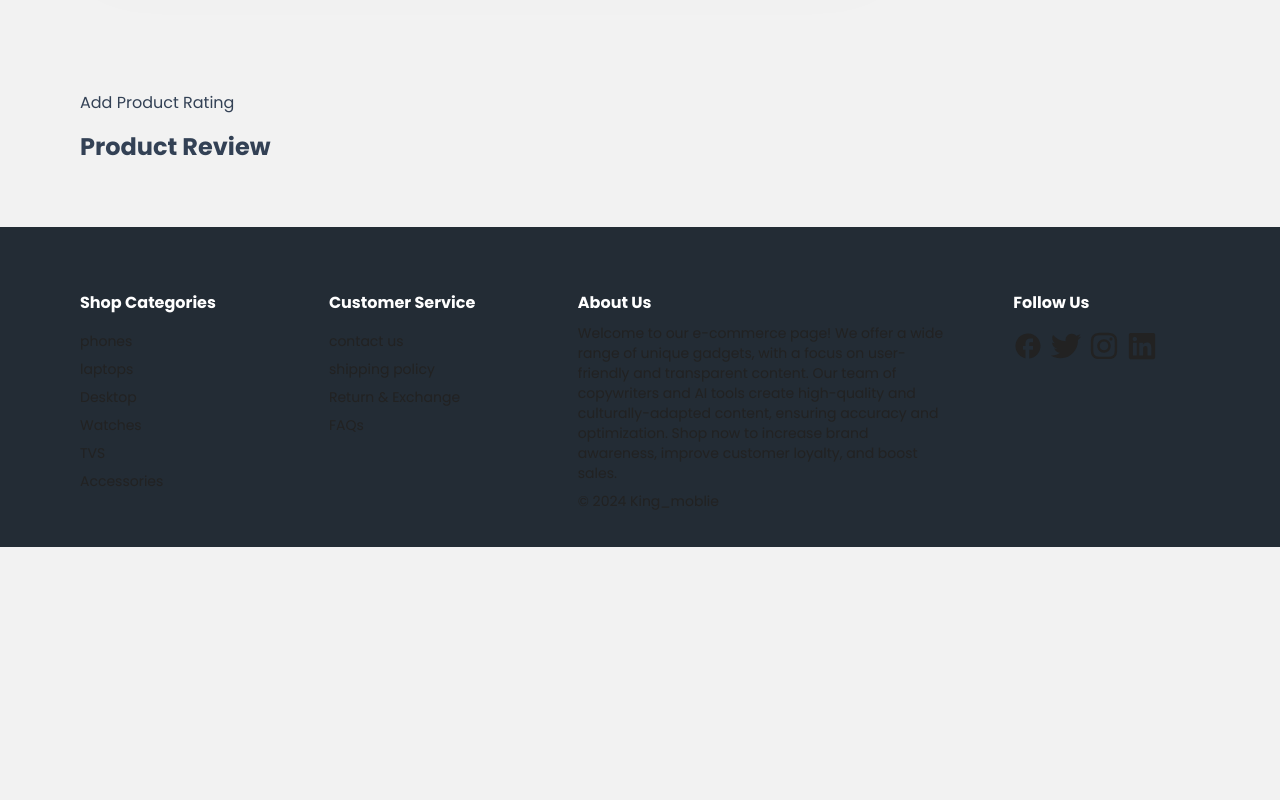
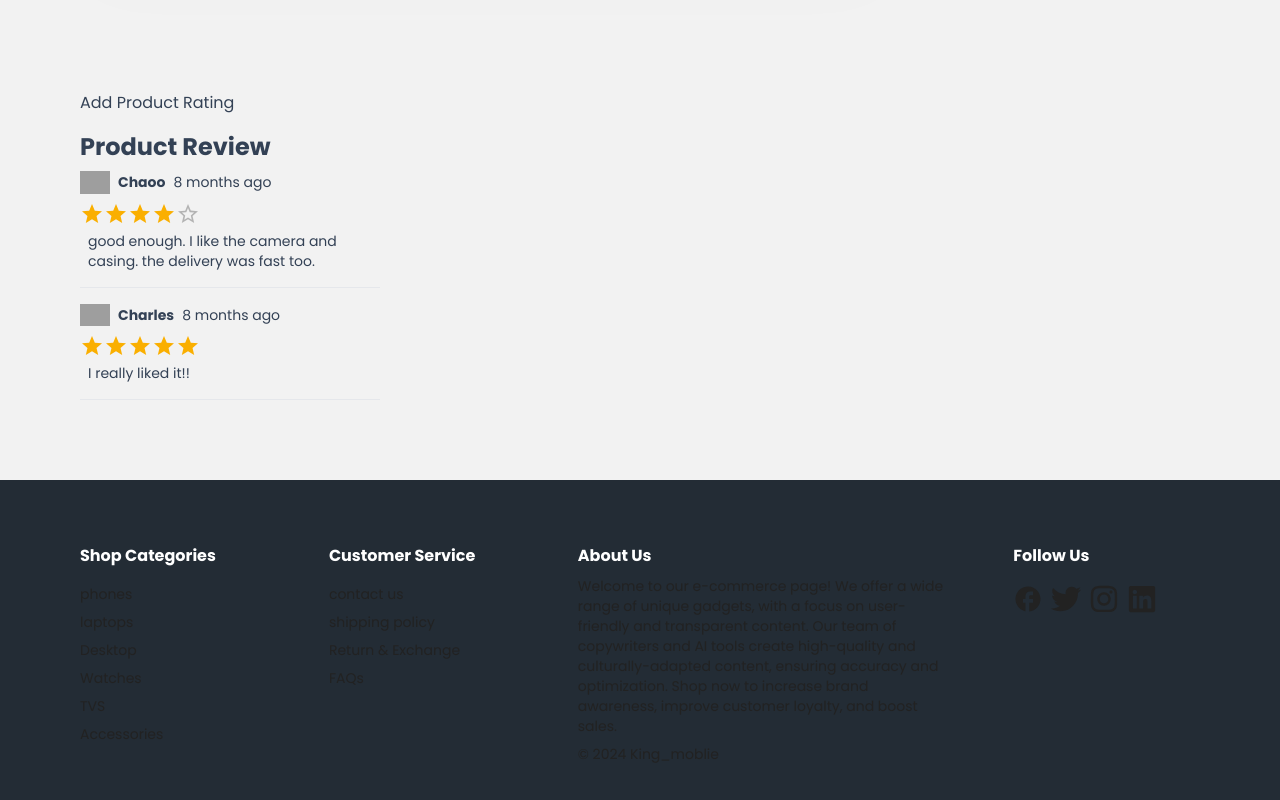
Before and after one commit to okoid721/Phone_Eccomerce, a Next.js app in the folder phone-eccomerce/: page /product/1 in a window 1280 px wide. Shown: the part 969-1769 px from the top of the page. Before the commit the page ends 1516 px from the top, so only its background shows below. Built offline with nearby package versions, Linux system fonts and the light colour scheme; grey boxes are pictures that could not be loaded; a web font is replaced by a local one.

Commit message:
eccomerce

```diff
--- /dev/null
+++ b/phone-eccomerce/app/components/Avatar.tsx
@@ -0,0 +1,24 @@
+import Image from 'next/image';
+import React from 'react';
+import { FaUserCircle } from 'react-icons/fa';
+
+interface AvatarProps {
+  src?: string | null | undefined;
+}
+
+const Avatar: React.FC<AvatarProps> = ({ src }) => {
+  if (src) {
+    return (
+      <Image
+        src={src}
+        alt="Avatar"
+        className=" rounded-ful"
+        height={30}
+        width={30}
+      />
+    );
+  }
+  return <FaUserCircle size={24} />;
+};
+
+export default Avatar;
--- a/phone-eccomerce/app/components/Button.tsx
+++ b/phone-eccomerce/app/components/Button.tsx
@@ -23,6 +23,7 @@ const Button: React.FC<ButtonProps> = ({
 }) => {
   return (
     <button
+      onClick={onClick}
       disabled={disabled}
       className={` disabled:opacity-70 disabled: cursor-not-allowed rounded-md hover:opacity-80 transition w-full border-slate-700 flex items-center justify-center gap-2 ${
         outline ? 'bg-white' : 'bg-[#33b27b]'
--- a/phone-eccomerce/app/components/navbar/NavBar.tsx
+++ b/phone-eccomerce/app/components/navbar/NavBar.tsx
@@ -8,7 +8,7 @@ const NavBar = () => {
   return (
     <div
       className="
-    sticky top-0 w-full bg-[#bb0000] z-30 shadow-sm
+    sticky top-0 w-full bg-[#ffff] z-30 shadow-smooth
      text-[#66666]"
     >
       <div className=" p-4 border-b-[1px] ">
--- /dev/null
+++ b/phone-eccomerce/app/hooks/useCart.tsx
@@ -0,0 +1,50 @@
+import { createContext, useCallback, useContext, useState } from 'react';
+import { CartProductType } from '../product/[productId]/ProductDetails';
+
+type CartContextType = {
+  cartTotalQty: number;
+  cartProducts: CartProductType[] | null;
+  handleAddProductToCart: (product: CartProductType) => void;
+};
+
+export const CartContext = createContext<CartContextType | null>(null);
+
+interface Props {
+  [PropName: string]: any;
+}
+
+export const CartContextProvider = (props: Props) => {
+  const [cartTotalQty, setCartTotalQty] = useState(10);
+  const [cartProducts, setCartProducts] = useState<CartProductType[] | null>(
+    null
+  );
+
+  const handleAddProductToCart = useCallback((product: CartProductType) => {
+    setCartProducts((prev) => {
+      let updatedCart;
+      if (prev) {
+        updatedCart = [...prev, product];
+      } else {
+        updatedCart = [product];
+      }
+      return updatedCart;
+    });
+  }, []);
+
+  const value = {
+    cartTotalQty,
+    cartProducts,
+    handleAddProductToCart,
+  };
+
+  return <CartContext.Provider value={value} {...props} />;
+};
+
+export const useCart = () => {
+  const context = useContext(CartContext);
+
+  if (context === null) {
+    throw new Error('useCart must be used within the CartContextProvider');
+  }
+  return context;
+};
--- a/phone-eccomerce/app/layout.tsx
+++ b/phone-eccomerce/app/layout.tsx
@@ -3,6 +3,7 @@ import type { Metadata } from 'next';
 import { Poppins } from 'next/font/google';
 import NavBar from './components/navbar/NavBar';
 import Footer from './components/footer/Footer';
+import CartProvider from '@/providers/CartProvider';
 
 const poppins = Poppins({ subsets: ['latin'], weight: ['400', '700'] });
 
@@ -19,11 +20,13 @@ export default function RootLayout({
   return (
     <html lang="en">
       <body className={`${poppins.className} text-slate-700 bg-[#f2f2f2]`}>
-        <div className=" flex flex-col min-h-screen">
-          <NavBar />
-          <main className=" flex-grow">{children}</main>
-          <Footer />
-        </div>
+        <CartProvider>
+          <div className=" flex flex-col min-h-screen">
+            <NavBar />
+            <main className=" flex-grow">{children}</main>
+            <Footer />
+          </div>
+        </CartProvider>
       </body>
     </html>
   );
--- a/phone-eccomerce/app/product/[productId]/ListRating.tsx
+++ b/phone-eccomerce/app/product/[productId]/ListRating.tsx
@@ -1,6 +1,9 @@
 'use Client';
 
+import Avatar from '@/app/components/Avatar';
 import Haeding from '@/app/components/Haeding';
+import { Rating } from '@mui/material';
+import moment from 'moment';
 
 interface ListRatingProps {
   product: any;
@@ -10,6 +13,28 @@ const ListRating: React.FC<ListRatingProps> = ({ product }) => {
   return (
     <div>
       <Haeding title="Product Review" />
+      <div className=" text-sm mt-2">
+        {product.reviews &&
+          product.reviews.map((review: any) => {
+            return (
+              <div key={review.id} className=" max-w-[300px] ">
+                <div className=" flex gap-2 items-center ">
+                  <Avatar src={review?.user.image} />
+                  <div className=" font-semibold">{review?.user.name}</div>
+                  <div className=" font-light">
+                    {' '}
+                    {moment(review.createdDate).fromNow()}{' '}
+                  </div>
+                </div>
+                <div className=" mt-2">
+                  <Rating value={review.rating} readOnly />
+                  <div className=" ml-2">{review.comment}</div>
+                  <hr className=" mt-4 mb-4" />
+                </div>
+              </div>
+            );
+          })}
+      </div>
     </div>
   );
 };
--- a/phone-eccomerce/app/product/[productId]/ProductDetails.tsx
+++ b/phone-eccomerce/app/product/[productId]/ProductDetails.tsx
@@ -5,6 +5,7 @@ import ProductImage from '@/app/components/products/ProductImage';
 import SetColor from '@/app/components/products/SetColor';
 import SetQuantity from '@/app/components/products/SetQuantity';
 import { Rating } from '@mui/material';
+import { useCart } from '@/app/hooks/useCart';
 import React, { useCallback, useState } from 'react';
 
 interface ProductDetailsProps {
@@ -32,6 +33,7 @@ const Horizontal = () => {
 };
 
 const ProductDetails: React.FC<ProductDetailsProps> = ({ product }) => {
+  const { handleAddProductToCart, cartProducts } = useCart();
   const [cartProduct, setCartProduct] = useState<CartProductType>({
     id: product.id,
     name: product.name,
@@ -42,8 +44,7 @@ const ProductDetails: React.FC<ProductDetailsProps> = ({ product }) => {
     quantity: 0,
     price: product.price,
   });
-
-  console.log(cartProduct);
+  console.log(cartProducts);
 
   const productRating =
     product.reviews.reduce((acc: number, item: any) => item.rating + acc, 0) /
@@ -123,7 +124,10 @@ const ProductDetails: React.FC<ProductDetailsProps> = ({ product }) => {
           />
           <Horizontal />
           <div className=" max-w-32">
-            <Button label="Add To Cart" onClick={() => {}} />
+            <Button
+              label="Add To Cart"
+              onClick={() => handleAddProductToCart(cartProduct)}
+            />
           </div>
         </div>
       </div>
--- a/phone-eccomerce/next.config.js
+++ b/phone-eccomerce/next.config.js
@@ -1,7 +1,7 @@
 /** @type {import('next').NextConfig} */
 const nextConfig = {
   images: {
-    domains: ['m.media-amazon.com'],
+    domains: ['m.media-amazon.com', 'lh3.googleusercontent.com'],
   },
 };
 
--- a/phone-eccomerce/package.json
+++ b/phone-eccomerce/package.json
@@ -18,6 +18,7 @@
     "autoprefixer": "10.4.17",
     "eslint": "8.57.0",
     "eslint-config-next": "14.1.0",
+    "moment": "^2.30.1",
     "next": "14.1.0",
     "postcss": "8.4.35",
     "react": "18.2.0",
--- /dev/null
+++ b/phone-eccomerce/providers/CartProvider.tsx
@@ -0,0 +1,17 @@
+'use client';
+
+import { CartContextProvider } from '@/app/hooks/useCart';
+
+interface CartProviderProps {
+  children: React.ReactNode;
+}
+
+const CartProvider: React.FC<CartProviderProps> = ({ children }) => {
+  return (
+    <div>
+      <CartContextProvider>{children}</CartContextProvider>
+    </div>
+  );
+};
+
+export default CartProvider;
```
Also changed, not shown: 1 other file (tests, documents, lock files or other folders).
